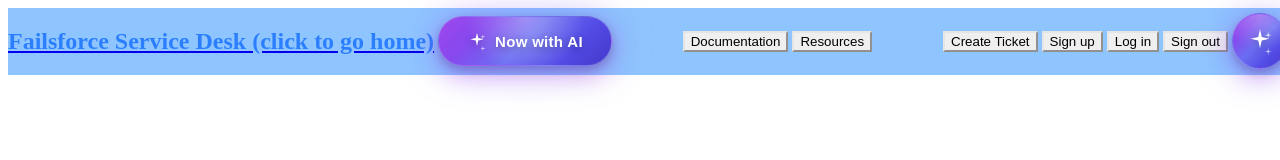
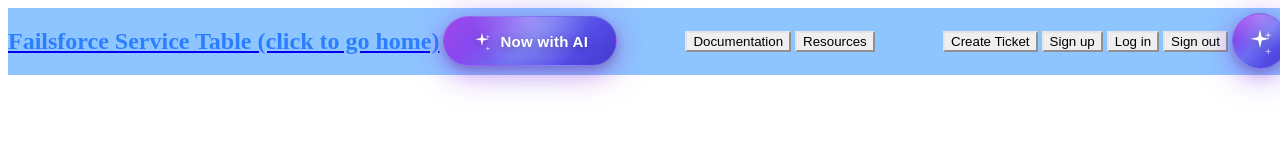
Before and after one commit to ingoau/service-table, a Next.js app: page / in a window 1280 px wide. Shown: the top 160 px of the page. Built offline with nearby package versions, Linux system fonts and the light colour scheme.

Commit message:
fix name

```diff
--- a/components/navbar.tsx
+++ b/components/navbar.tsx
@@ -14,7 +14,7 @@ export default function Navbar() {
         {/* eslint-disable-next-line @next/next/no-html-link-for-pages */}
         <a href="/">
           <h2 className="text-blue-500">
-            Failsforce Service Desk (click to go home)
+            Failsforce Service Table (click to go home)
           </h2>
         </a>
         <AIButton variant="expanded" text="Now with AI" />
```
